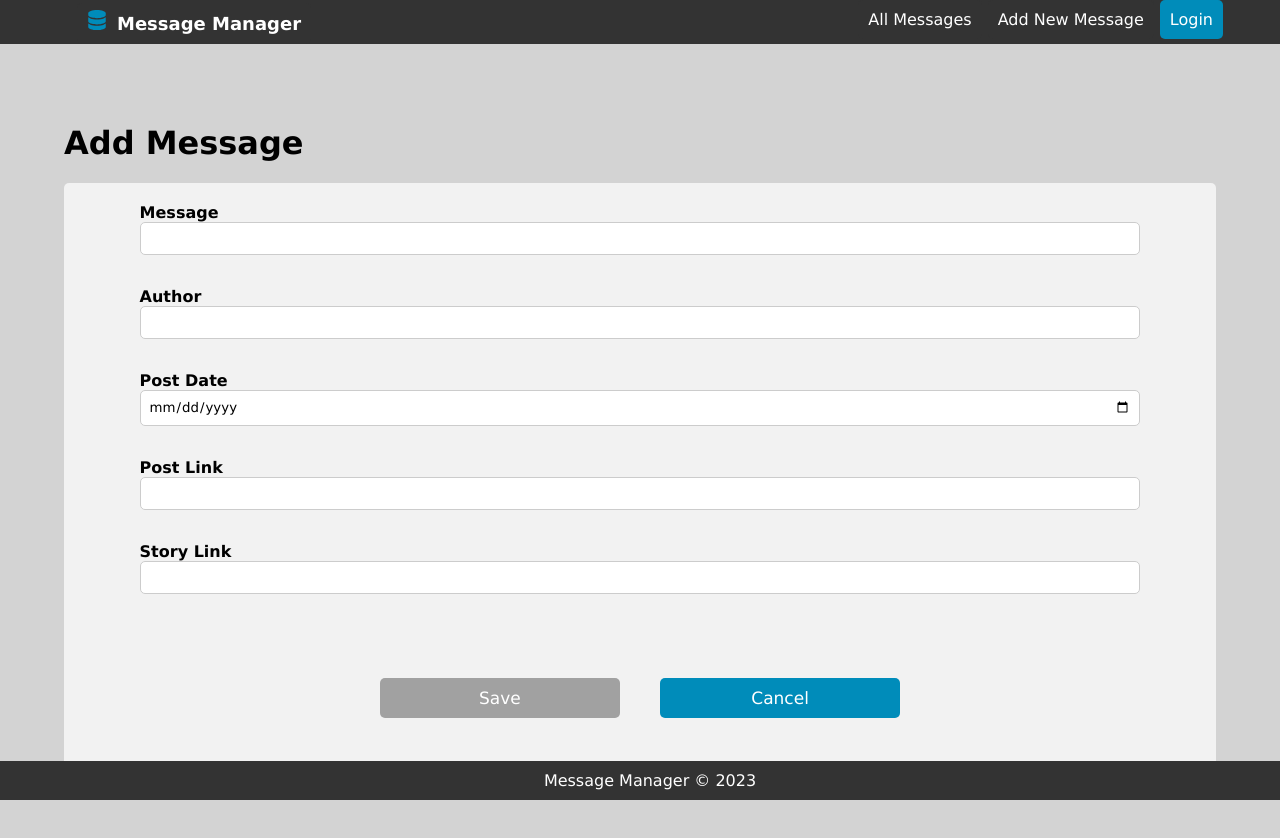
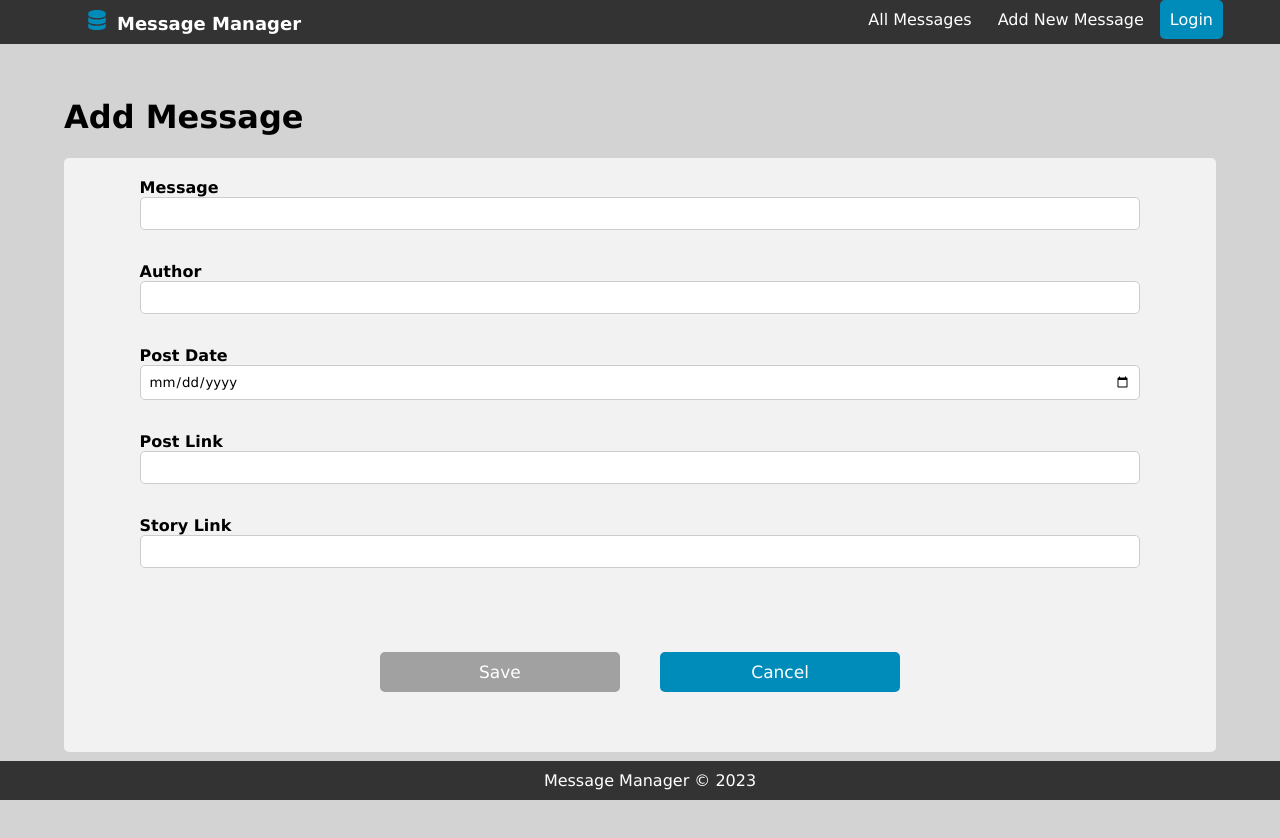
Before and after one commit to lucasmm96/message-manager2, a Next.js app: page /add-message in a window 1280 px wide. Shown: the top 838 px of the page. Built offline with nearby package versions, Linux system fonts and the light colour scheme.

Commit message:
change padding according to screen size

```diff
--- a/components/layout/Layout.module.css
+++ b/components/layout/Layout.module.css
@@ -1,4 +1,34 @@
 .main {
 	box-sizing: border-box;
-	padding: 8% 5% 8% 5%;
+	padding: 3% 5% 3% 5%;
 }
+
+@media screen and (max-width: 1920px) {
+	.main {
+		padding: 4% 5% 4% 5%;
+	}
+}
+
+@media screen and (max-width: 1680px) {
+	.main {
+		padding: 5% 5% 5% 5%;
+	}
+}
+
+@media screen and (max-width: 1440px) {
+	.main {
+		padding: 6% 5% 6% 5%;
+	}
+}
+
+@media screen and (max-width: 992px) {
+	.main {
+		padding: 7% 5% 7% 5%;
+	}
+}
+
+@media screen and (max-width: 992px) {
+	.main {
+		padding: 8% 5% 8% 5%;
+	}
+}
```
